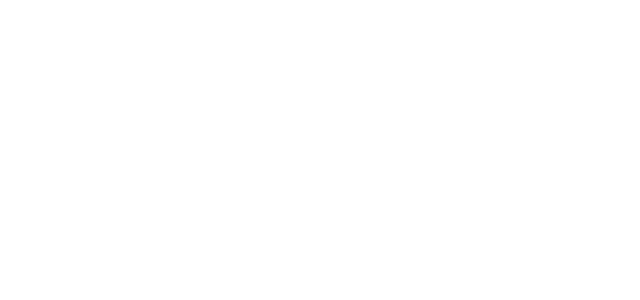
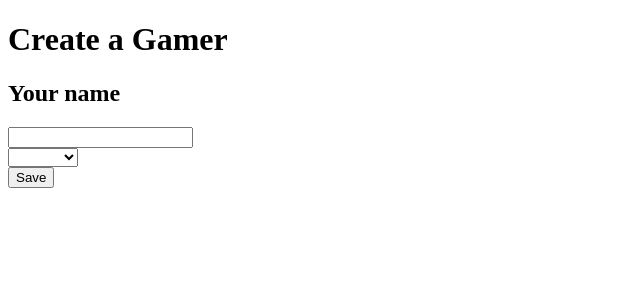
Before and after one commit to GuillaumeDupays/quizFront, an Angular app: page /gamer in a window 1280 px wide. Before the commit this address led to /. Shown: the top 300 px of the page, without its empty margins (0-640 px from the left). Built offline with nearby package versions, Linux system fonts and the light colour scheme.

Commit message:
user account service before start a new game

```diff
--- a/src/app/app-routing.module.ts
+++ b/src/app/app-routing.module.ts
@@ -2,10 +2,12 @@
 import { RouterModule, Routes } from '@angular/router';
 import { QuestionsComponent } from './questions/questions.component';
 import { QuizComponent } from './quiz/quiz.component';
+import { GamerAccountComponent } from './gamer-account/gamer-account.component';
 
 const routes: Routes = [
   { path: '', component: QuizComponent },
   { path: 'questions/:quizName', component: QuestionsComponent },
+  { path: 'gamer', component: GamerAccountComponent },
 ];
 
 @NgModule({
--- a/src/app/app.module.ts
+++ b/src/app/app.module.ts
@@ -8,9 +8,10 @@
 import { QuestionsComponent } from './questions/questions.component';
 import { QuizInformations } from './services/quizInformations';
 import { FormsModule } from '@angular/forms';
+import { GamerAccountComponent } from './gamer-account/gamer-account.component';
 
 @NgModule({
-  declarations: [AppComponent, QuizComponent, QuestionsComponent],
+  declarations: [AppComponent, QuizComponent, QuestionsComponent, GamerAccountComponent],
   imports: [BrowserModule, AppRoutingModule, HttpClientModule, FormsModule],
   providers: [QuizInformations],
   bootstrap: [AppComponent],
--- /dev/null
+++ b/src/app/gamer-account/gamer-account.component.html
@@ -0,0 +1,16 @@
+<h1>Create a Gamer</h1>
+<div>
+  <h2>Your name</h2>
+  <input type="text" [(ngModel)]="userName" /> <br />
+  <select name="icon" id="icon" [(ngModel)]="icon">
+    <option value="alien">Alien</option>
+    <option value="bowie">Bowie</option>
+    <option value="pikachu">Pikachu</option>
+  </select>
+  <br />
+  <button (click)="saveNewGamer(userName, icon)">Save</button> <br />
+</div>
+<button (click)="startAGame()" [routerLink]="['/']" *ngIf="isGamerExist">
+  Start a Game
+</button>
+<br />
--- /dev/null
+++ b/src/app/gamer-account/gamer-account.component.ts
@@ -0,0 +1,43 @@
+import { Component, OnInit } from '@angular/core';
+import { Router } from '@angular/router';
+import { UserAccountService } from '../user-account.service';
+
+@Component({
+  selector: 'app-gamer-account',
+  templateUrl: './gamer-account.component.html',
+  styleUrls: ['./gamer-account.component.sass'],
+})
+export class GamerAccountComponent implements OnInit {
+  userName: string = '';
+  icon: string = '';
+  isGamerExist: boolean = false;
+  createdUser: {} = {};
+  constructor(
+    private userAccountService: UserAccountService,
+    private router: Router
+  ) {}
+
+  ngOnInit(): void {}
+
+  saveNewGamer(newGamer: string, newIcon: string) {
+    this.createdUser = {
+      newGamer: newGamer,
+      newIcon: newIcon,
+    };
+    this.userAccountService.saveNewUser(newGamer, newIcon);
+    console.log('newGamer :>> ', newGamer);
+    console.log('newIcon :>> ', newIcon);
+    this.isGamerExist = true;
+  }
+  startAGame() {
+    console.log('start :>> ');
+    if (this.isGamerExist) {
+      console.log('il existe :>> ');
+      this.router.navigate(['/'], {
+        state: this.createdUser,
+      });
+    } else {
+      console.log('bah non :>> ');
+    }
+  }
+}
--- a/src/app/questions/questions.component.html
+++ b/src/app/questions/questions.component.html
@@ -1,8 +1,5 @@
 <h2>Thème choisi : {{ datasByPage.page[0].name }}</h2>
-<h3>
-  Nombre de points :
-  <div *ngIf="isQuizFinished">{{ points }}</div>
-</h3>
+<h1>{{ gameMessage }}</h1>
 <div>{{ currentQuestion.contentQuestion }}</div>
 <br />
 <div response="resA" (click)="selectResponse(resA)">
@@ -17,4 +14,6 @@
 <br />
 <br />
 <button (click)="nextQuestion()" *ngIf="!isQuizFinished">Next Question</button>
-<h1>{{ gameMessage }}</h1>
+<h3>
+  <div *ngIf="isQuizFinished">Total de points :{{ points }}</div>
+</h3>
--- a/src/app/quiz/quiz.component.html
+++ b/src/app/quiz/quiz.component.html
@@ -1,4 +1,8 @@
 <div class="app-quiz">
+  <!-- <div *ngFor="let the of currGamer"></div>
+  <h1>Bienvenue {{ the.newGamer }}</h1> -->
+  <h1>Bienvenue {{ currGamer?.newGamer }}</h1>
+
   <h1>{{ quizTitle }}</h1>
   <!-- <a routerLink="/terminator" routerLinkActive="active"></a> -->
   <div *ngFor="let quiz of currentQuizList" class="btns-box">
--- a/src/app/quiz/quiz.component.ts
+++ b/src/app/quiz/quiz.component.ts
@@ -11,6 +11,7 @@
   currentQuizList: any = {};
   currentQuestions: any = {};
   currentResponses: any = {};
+  currGamer: any = {};
 
   quizTitle: string = 'Choose a theme';
   constructor(
@@ -19,6 +20,8 @@
   ) {}
 
   ngOnInit(): void {
+    this.currGamer = history.state;
+    console.log('this.currGamer :>> ', this.currGamer.newGamer);
     this.showQuizList();
     this.currentQuestions = this.quizInformations.getQuestions();
   }
--- /dev/null
+++ b/src/app/user-account.service.ts
@@ -0,0 +1,18 @@
+import { Injectable } from '@angular/core';
+
+@Injectable({
+  providedIn: 'root',
+})
+export class UserAccountService {
+  users: {} = [
+    {
+      username: '',
+      icon: '',
+    },
+  ];
+
+  constructor() {}
+  saveNewUser(newUserName: string, newIcon: string) {
+    this.users = { username: newUserName, icon: newIcon };
+  }
+}
```
Also changed, not shown: src/app/gamer-account/gamer-account.component.sass (added), 2 other files (tests, documents, lock files or other folders).
